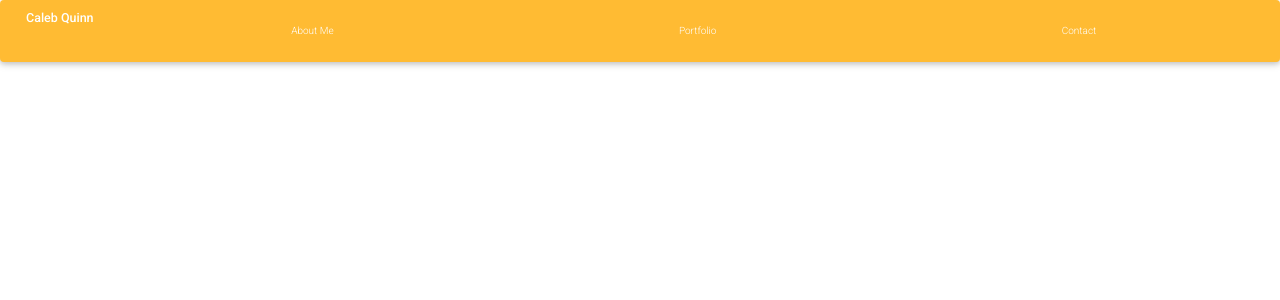
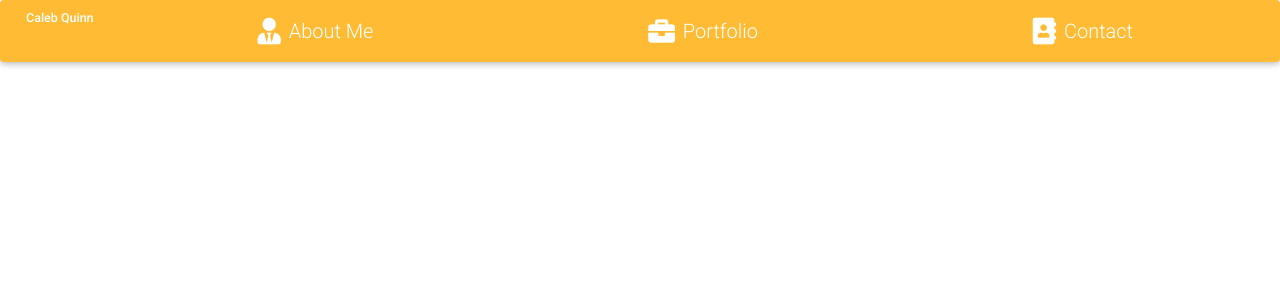
Before and after one commit to calebq2010/portfolio-page, a React (Create React App) app: page / in a window 1280 px wide. Shown: the top 300 px of the page. Built offline with nearby package versions, Linux system fonts and the light colour scheme.

Commit message:
added font awesome to project and added icons to navbar

```diff
--- a/public/index.html
+++ b/public/index.html
@@ -11,6 +11,7 @@
     <link rel="manifest" href="%PUBLIC_URL%/manifest.json">
     <link rel="shortcut icon" href="%PUBLIC_URL%/favicon.ico">
     <link rel="stylesheet" href="https://maxcdn.bootstrapcdn.com/bootstrap/3.3.7/css/bootstrap.min.css" integrity="sha384-BVYiiSIFeK1dGmJRAkycuHAHRg32OmUcww7on3RYdg4Va+PmSTsz/K68vbdEjh4u" crossorigin="anonymous">
+    <link rel="stylesheet" href="https://use.fontawesome.com/releases/v5.2.0/css/all.css" integrity="sha384-hWVjflwFxL6sNzntih27bfxkr27PmbbK/iSvJ+a4+0owXq79v+lsFkW54bOGbiDQ" crossorigin="anonymous">
     <!--
       Notice the use of %PUBLIC_URL% in the tags above.
       It will be replaced with the URL of the `public` folder during the build.
--- a/src/App.js
+++ b/src/App.js
@@ -1,6 +1,7 @@
 import React, { Component } from 'react';
 import { Navbar, NavbarBrand, NavbarNav, NavbarToggler, Collapse, NavItem, NavLink, Dropdown, DropdownToggle, DropdownMenu, DropdownItem } from 'mdbreact';
 import { HashRouter as Router, Route} from 'react-router-dom';
+import "./index.css";
 import About from "./about";
 import Portfolio from "./portfolio";
 import Contact from "./contact";
@@ -18,13 +19,13 @@ class App extends React.Component {
                         </NavbarBrand>
                         <NavbarNav>
                             <NavItem>
-                                <NavLink to="/about">About Me</NavLink>
+                                <NavLink to="/about" className="textLink"><i className="fas fa-user-tie fa-lg"></i>  About Me</NavLink>
                             </NavItem>
                             <NavItem>
-                                <NavLink to="/portfolio">Portfolio</NavLink>
+                                <NavLink to="/portfolio" className="textLink"><i class="fas fa-briefcase fa-lg"></i>  Portfolio</NavLink>
                             </NavItem>
                             <NavItem>
-                                <NavLink to="/contact">Contact</NavLink>
+                                <NavLink to="/contact" className="textLink"><i class="fas fa-address-book fa-lg"></i>  Contact</NavLink>
                             </NavItem>
                         </NavbarNav>
                     </Navbar>
--- a/src/index.css
+++ b/src/index.css
@@ -7,3 +7,16 @@ body {
 .jumboSize {
   padding: 10px;
 }
+
+.textLink {
+  font-size: 2em;
+}
+
+/* media query to shrink text if lower than 500px */
+@media only screen and (max-width: 500px) {
+
+  .textLink {
+     font-size: 10px;
+  }
+
+}
```
